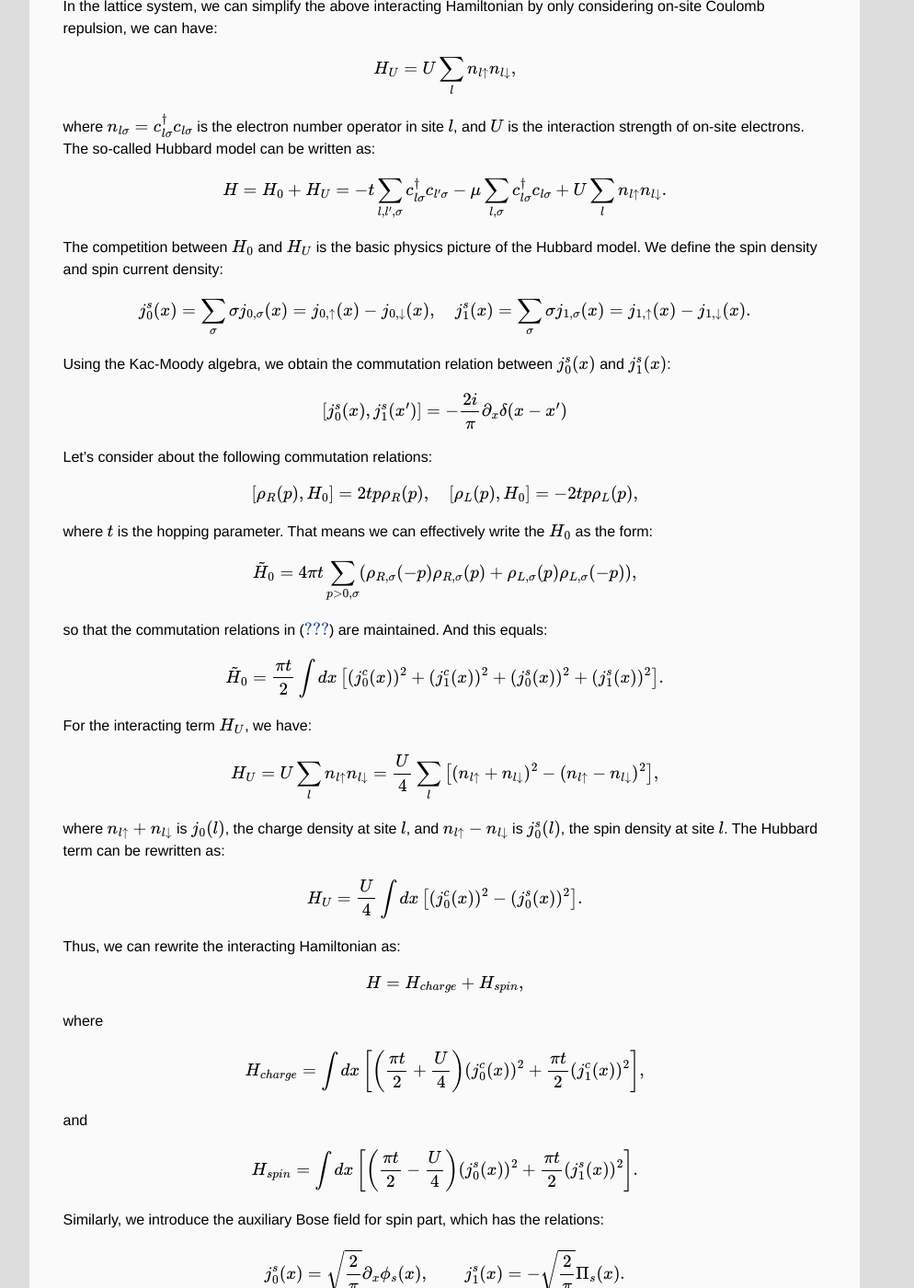
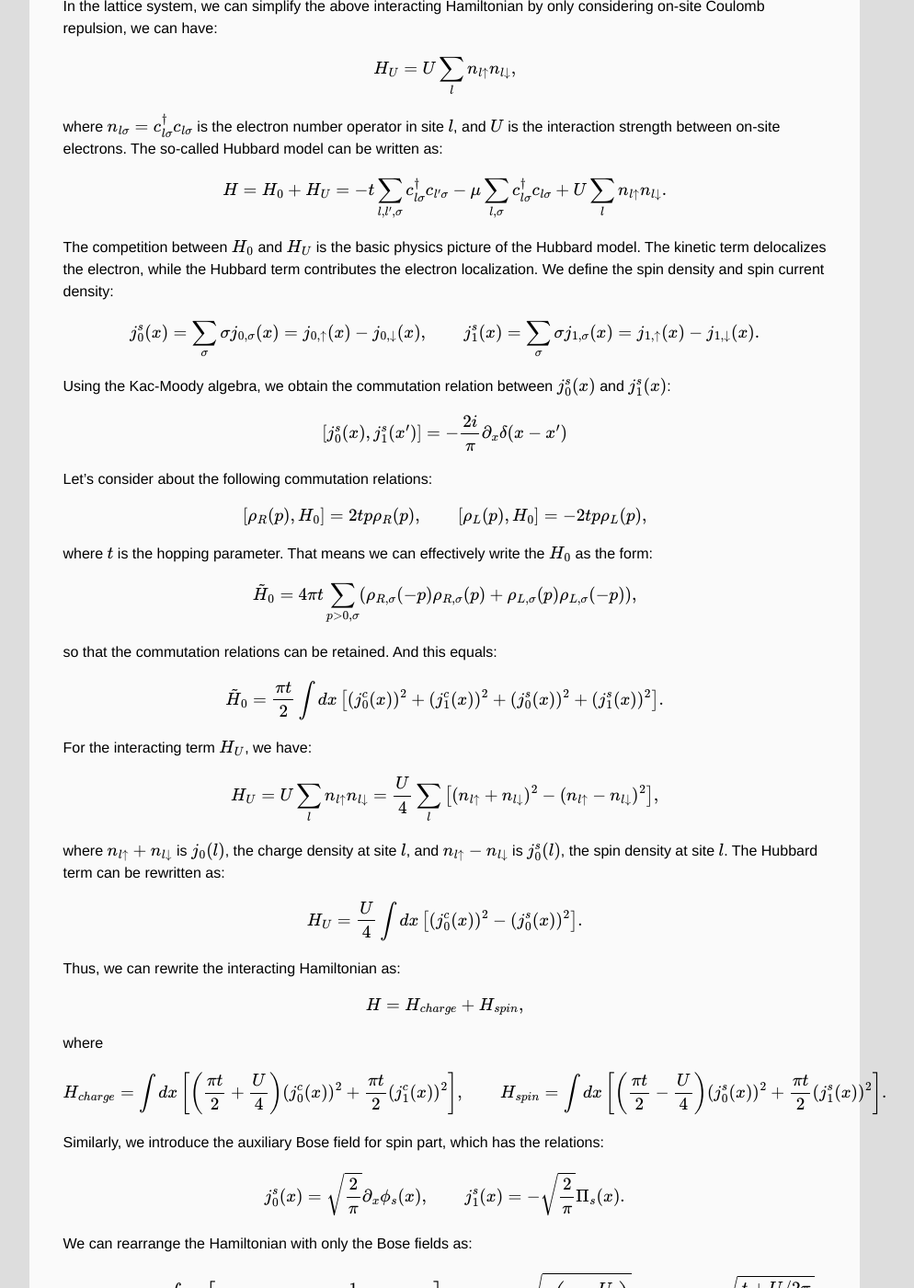
Before and after one commit to sunohao/sunhao_physics, a Jekyll site: the page built from _posts/2022-07-09-Luttinger.md, in a window 1280 px wide and 1400 px high, scrolled down 866 px. Shown: the whole window at 92% size, without its empty margins (6-1000 px from the left). Built offline with Jekyll 4.4.1, drawn with Linux system fonts in a browser that asks for light colours; nearby versions of some CDN libraries; some web fonts are replaced; formulas are drawn with MathJax 3; some of the changed text lies outside the part shown.

Commit message:
Update 2022-07-09-Luttinger.md

```diff
--- a/_posts/2022-07-09-Luttinger.md
+++ b/_posts/2022-07-09-Luttinger.md
@@ -32,17 +32,17 @@
 H_{U}=U\sum_{l}n_{l\uparrow}n_{l\downarrow},
 $$
 
-where $$n_{l\sigma}=c^{\dagger}_{l\sigma}c_{l\sigma}$$ is the electron number operator in site $$l$$, and $$U$$ is the interaction strength of on-site electrons. The so-called Hubbard model can be written as:
+where $$n_{l\sigma}=c^{\dagger}_{l\sigma}c_{l\sigma}$$ is the electron number operator in site $$l$$, and $$U$$ is the interaction strength between on-site electrons. The so-called Hubbard model can be written as:
 
 $$
 H=H_0+H_U
 =-t\sum_{l,l',\sigma}c^{\dagger}_{l\sigma}c_{l'\sigma}-\mu\sum_{l,\sigma}c^{\dagger}_{l\sigma}c_{l\sigma}+U\sum_{l}n_{l\uparrow}n_{l\downarrow}.
 $$
 
-The competition between $H_0$ and $H_U$ is the basic physics picture of the Hubbard model. We define the spin density and spin current density:
+The competition between $H_0$ and $H_U$ is the basic physics picture of the Hubbard model. The kinetic term delocalizes the electron, while the Hubbard term contributes the electron localization. We define the spin density and spin current density:
 
 $$
-j^s_0(x)=\sum_{\sigma}\sigma j_{0,\sigma}(x)=j_{0,\uparrow}(x)-j_{0,\downarrow}(x),\quad
+j^s_0(x)=\sum_{\sigma}\sigma j_{0,\sigma}(x)=j_{0,\uparrow}(x)-j_{0,\downarrow}(x),\qquad
 j^s_1(x)=\sum_{\sigma}\sigma j_{1,\sigma}(x)=j_{1,\uparrow}(x)-j_{1,\downarrow}(x).
 $$
 
@@ -55,7 +55,7 @@
 Let's consider about the following commutation relations:
 
 $$
-[\rho_{R}(p),H_0]=2t p \rho_R(p),\quad
+[\rho_{R}(p),H_0]=2t p \rho_R(p),\qquad
 [\rho_{L}(p),H_0]=-2t p \rho_L(p),
 $$
 
@@ -65,7 +65,7 @@
 \tilde{H}_0=4\pi t \sum_{p>0,\sigma}(\rho_{R,\sigma}(-p)\rho_{R,\sigma}(p)+\rho_{L,\sigma}(p)\rho_{L,\sigma}(-p)),
 $$
 
-so that the commutation relations in (\ref{eq:47}) are maintained. And this equals:
+so that the commutation relations can be retained. And this equals:
 
 $$
 \tilde{H}_0=\frac{\pi t}{2} \int dx \left[ (j^c_0(x))^2+(j^c_1(x))^2+(j^s_0(x))^2+(j^s_1(x))^2 \right].
@@ -92,12 +92,7 @@
 where
 
 $$
-H_{charge}=\int dx \left[\left(\frac{\pi t}{2}+\frac{U}{4}\right)(j^c_0(x))^2+\frac{\pi t}{2}(j^c_1(x))^2\right],
-$$
-
-and
-
-$$
+H_{charge}=\int dx \left[\left(\frac{\pi t}{2}+\frac{U}{4}\right)(j^c_0(x))^2+\frac{\pi t}{2}(j^c_1(x))^2\right],\qquad
 H_{spin}=\int dx \left[\left(\frac{\pi t}{2}-\frac{U}{4}\right)(j^s_0(x))^2+\frac{\pi t}{2}(j^s_1(x))^2\right].
 $$
 
@@ -111,23 +106,13 @@
 We can rearrange the Hamiltonian with only the Bose fields as:
 
 $$
-H_{charge}=v_c\int dx \left[K_c(\partial_x\phi_c(x))^2+\frac{1}{K_c}(\Pi_c(x))^2\right],
-$$
-
-where the velocity $v_c$ and the stiffness $K_c$ are:
-
-$$
+H_{charge}=v_c\int dx \left[K_c(\partial_x\phi_c(x))^2+\frac{1}{K_c}(\Pi_c(x))^2\right],\qquad
 v_c=\sqrt{t\left(t+\frac{U}{2\pi}\right)}, \qquad K_c=\sqrt{\frac{t+U/2\pi}{t}}.
 $$
 
 For the spin part, we have:
 
 $$
-H_{spin}=v_s\int dx \left[K_s(\partial_x\phi_s(x))^2+\frac{1}{K_s}(\Pi_s(x))^2\right],
-$$
-
-where the velocity $v_s$ and the stiffness $K_s$ are:
-
-$$
+H_{spin}=v_s\int dx \left[K_s(\partial_x\phi_s(x))^2+\frac{1}{K_s}(\Pi_s(x))^2\right], \qquad
 v_s=\sqrt{t\left(t-\frac{U}{2\pi}\right)}, \qquad K_s=\sqrt{\frac{t-U/2\pi}{t}}.
 $$
```
